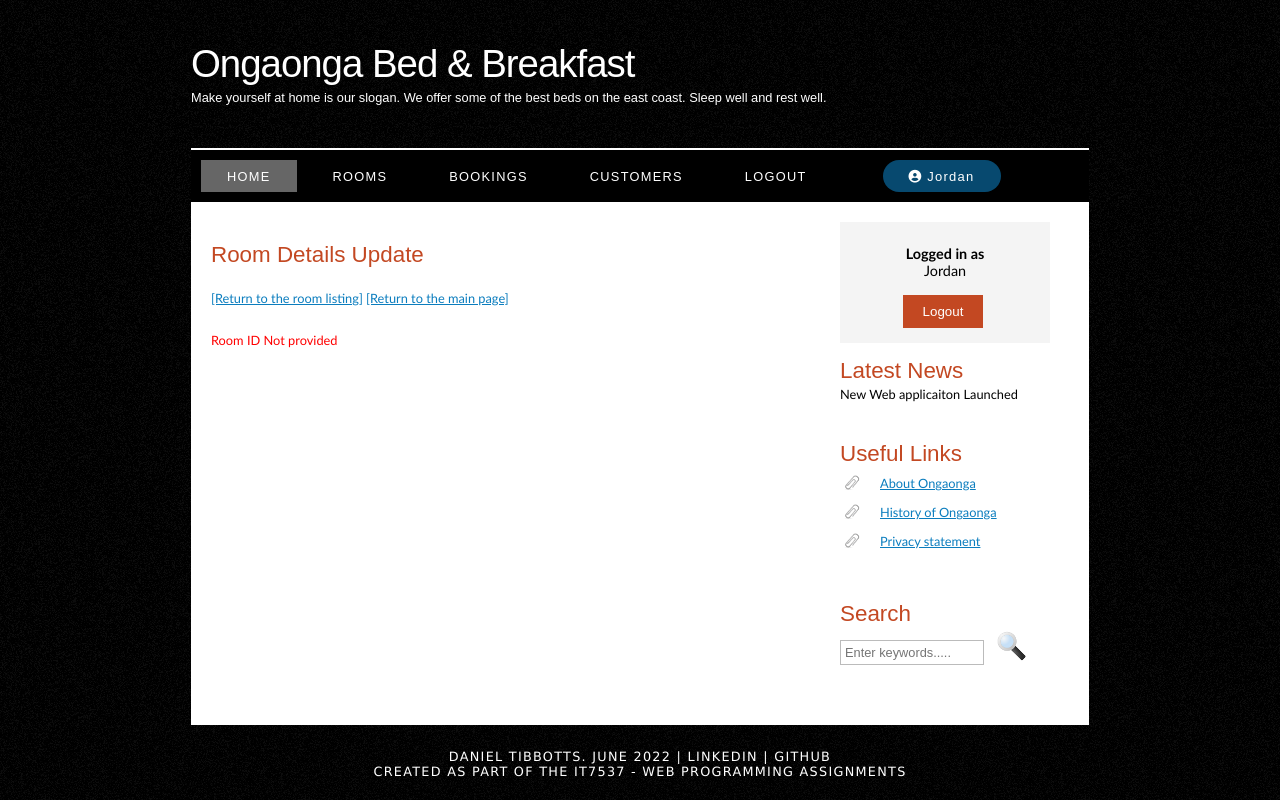
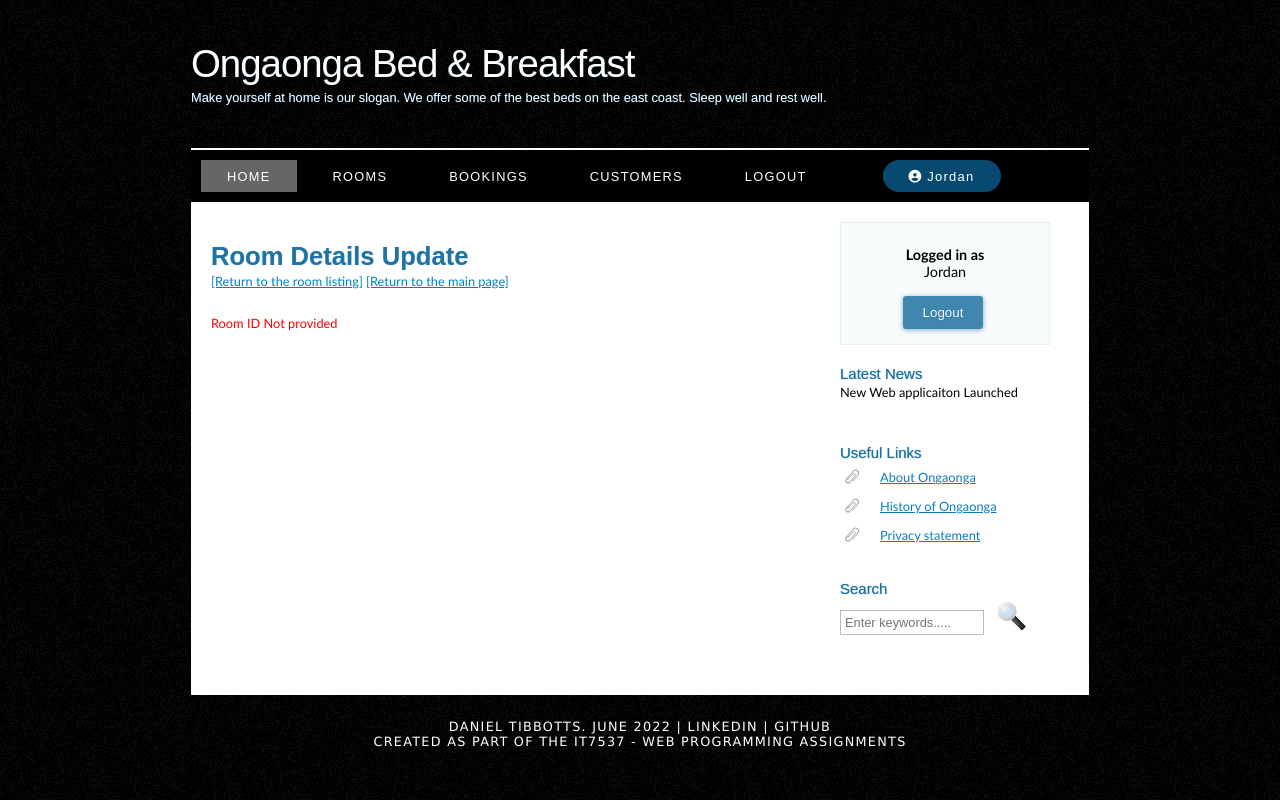
Before and after one commit to dan-tibbotts/ongaonga-bnb, a PHP site: page /editroom.php in a window 1280 px wide. Run offline with PHP 8.4, Linux system fonts and the light colour scheme; a user stored in the database is signed in; some libraries are stand-ins or nearby versions.

Commit message:
updated color theme and added missing styles to buttons

```diff
--- a/deleteroom.php
+++ b/deleteroom.php
@@ -148,7 +148,7 @@
 
       <input type="hidden" name="id" value="<?php echo $id; ?>">
 
-      <input type="submit" name="submit" value="Delete">
+      <button type="submit" name="submit" value="Delete">Delete</button>
       <a href="./listrooms.php">[Cancel]</a>
     </form>
     <?php } ?>
--- a/editcustomer.php
+++ b/editcustomer.php
@@ -282,7 +282,7 @@
           />
           <i id="viewPassword" class="fa-solid fa-eye"></i>
       </p>
-        <input type="submit" name="submit" value="Update">
+        <button type="submit" name="submit" value="Update">Update</button>
       </form>
 
       <?php } ?>
--- a/editroom.php
+++ b/editroom.php
@@ -219,7 +219,7 @@
           required>
       </p>
 
-      <input type="submit" name="submit" value="Update">
+      <button type="submit" name="submit" value="Update">Update</button>
     </form>
     <?php } ?>
 
--- a/login.php
+++ b/login.php
@@ -118,6 +118,10 @@
 
   <div id="content">
   <h1>Customer Login</h1>
+  <p>
+    <a href='./register.php'>[Register]</a>
+    <a href='./index.php'>[Return to the main page]</a>
+  </p>
 
   <form method="POST" action="./login.php">
     <!-- Username -->
--- a/style/style.css
+++ b/style/style.css
@@ -28,24 +28,23 @@ h3,
 h4,
 h5,
 h6 {
-  font: normal 175% "century gothic", arial, sans-serif;
-  color: #000;
-  margin: 0 0 15px 0;
-  padding: 15px 0 5px 0;
-  color: #c34822;
+  font-family: "century gothic", arial, sans-serif;
+  color: hsla(202, 88%, 32%, 0.767);
+  text-shadow: 0px 0px 1px hsla(202, 88%, 32%, 0.842);
+  -webkit-font-smoothing: antialiased;
 }
 
 h1 {
   padding-top: 40px;
+  color: hsla(202, 88%, 32%, 0.849);
+  text-shadow: 0px 0px 1px hsla(202, 88%, 32%, 0.445);
 }
 
-h2 {
-  font: normal 175% "century gothic", arial, sans-serif;
-}
-
+h2,
 h3 {
   padding-bottom: 0px;
-  margin-bottom: 0px;
+  margin-top: 20px;
+  font-weight: 500;
 }
 
 h4,
@@ -89,21 +88,26 @@ button {
   border: none;
   padding: 9px 20px;
   margin-right: 4px;
-  background-color: rgb(11, 124, 190);
-  background-color: #c34822;
+  background-color: hsla(202, 88%, 32%, 0.767);
   color: white;
   opacity: 1;
-  transition: 0.3s;
+  transition: 0.25s;
+  border-radius: 3px;
+  box-shadow: 0px 1px 5px hsla(202, 88%, 32%, 0.521);
+  text-shadow: 0px 0px 1px hsl(202, 88%, 32%);
+  -webkit-font-smoothing: antialiased;
 }
 
 button:hover {
-  opacity: 0.80;
+  opacity: 0.90;
+  box-shadow: 0px 1px 5px hsla(202, 88%, 32%, 0.863);
+  text-shadow: 0px 0px 1px hsla(202, 88%, 32%, 0.863);
 }
 
 fieldset {
   padding: 15px;
-  border: solid 1px #47433f46;
-  background-color: hsla(0, 0%, 36%, 0.007);
+  border: 1px solid hsla(202, 88%, 32%, 0.075);
+  background-color: hsla(202, 88%, 32%, 0.027);
   padding-bottom: 30px;
 }
 
@@ -274,7 +278,7 @@ ul#menu li.selected a:hover {
 
 ul#menu .user a {
   margin-left: 50px;
-  background-color: rgba(10, 101, 153, 0.726);
+  background-color: hsla(202, 88%, 32%, 0.726);
   border-radius: 20px;
 }
 
@@ -435,20 +439,27 @@ ul#menu .user a {
 table {
   width: 100%;
   margin: 10px 0 30px 0;
+  border-spacing: 0;
+  border-collapse: collapse;
+  border: 1px solid hsla(202, 88%, 32%, 0.205);
 }
 
 table tr th,
 table tr td {
-  background: #3b3b3b;
+  background: hsla(202, 88%, 32%, 0.767);
+  text-shadow: 0px 0px 1px hsla(202, 88%, 32%, 0.432);
   color: #fff;
   padding: 7px 4px;
   text-align: left;
+  border-bottom: 1px solid hsla(202, 88%, 32%, 0.205);
 }
 
 table tr td {
-  background: #f0efe2;
-  color: #47433f;
+  background: hsla(202, 88%, 32%, 0.027);
+  text-shadow: 0px 0px 1px hsla(202, 88%, 32%, 0.301);
+  color: #3d3a36;
 }
+
 
 .caution-box {
   text-transform: uppercase;
@@ -486,7 +497,8 @@ table tr td {
 
 .login-sidebar {
   text-align: center;
-  background-color: #5d5d5d11;
+  border: 1px solid hsla(202, 88%, 32%, 0.075);
+  background-color: hsla(202, 88%, 32%, 0.027);
   padding: 15px 5px;
   margin-top: 20px;
 }
```
